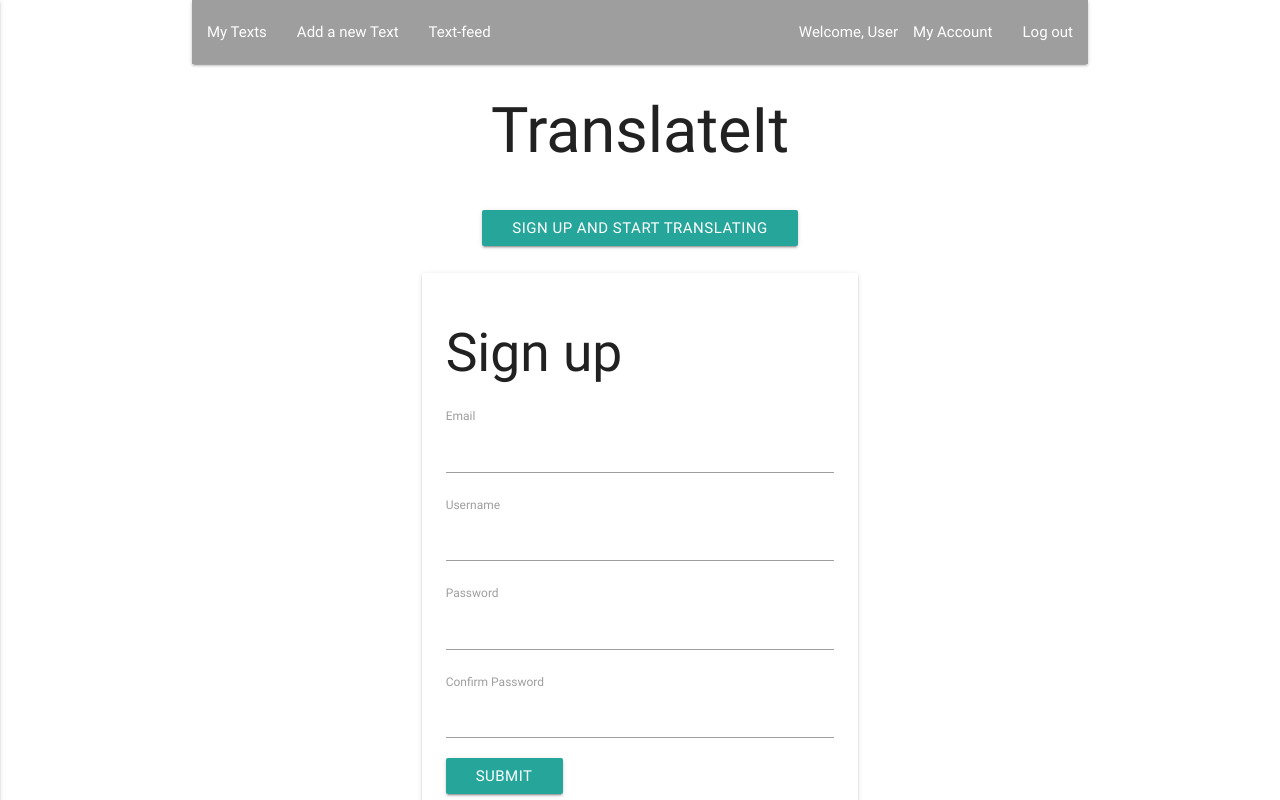
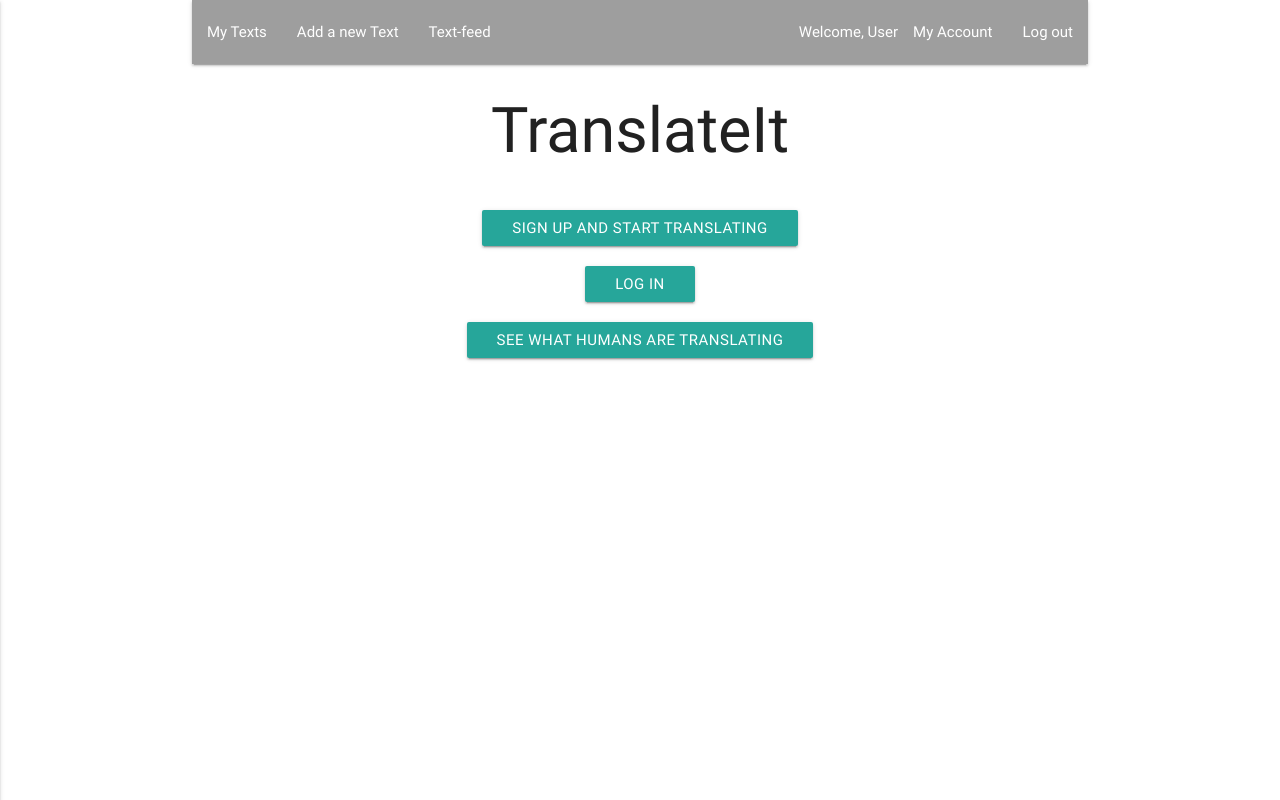
Before and after one commit to sonoilconte/react-translateit, a React (Create React App) app: page / in a window 1280 px wide. Shown: the top 800 px of the page. Built offline with nearby package versions, Linux system fonts and the light colour scheme.

Commit message:
hiding sign up component

```diff
--- a/src/Home.js
+++ b/src/Home.js
@@ -5,6 +5,17 @@ import SignUp from './SignUp';
 
 
 class Home extends Component {
+  constructor(props){
+    super(props);
+    this.state = {
+      isSignUpShowing: false
+    }
+  }
+
+  toggleSignUp = () => {
+    this.setState({isSignUpShowing: !this.state.isSignUpShowing});
+  }
+
   render(){
     return(
       <div className="container">
@@ -23,7 +34,7 @@ class Home extends Component {
           </div>
         </div>
 
-        <SignUp/>
+        <SignUp isSignUpShowing={this.state.isSignUpShowing}/>
 
         <div className="row">
           <div className="col s12">
--- a/src/SignUp.js
+++ b/src/SignUp.js
@@ -2,6 +2,11 @@ import React, { Component } from 'react';
 
 class SignUp extends Component {
   render(){
+
+    if(this.props.isSignUpShowing === false){
+      return null;
+    }
+
     return(
       <div className="row">
         <div className="col m6 offset-m3">
```
